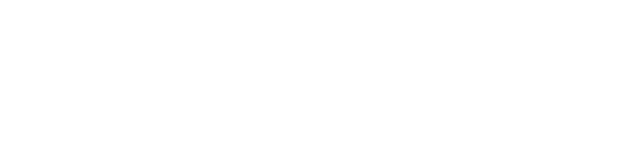
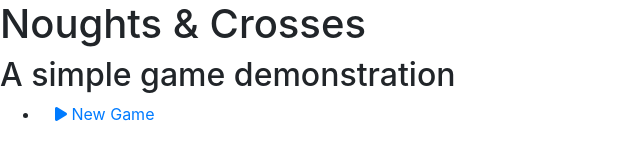
Before and after one commit to BackstagecrewIS/tictactoe, a plain HTML site: page index.html in a window 1280 px wide. Shown: the whole page, without its empty margins (0-640 px from the left). Drawn offline with nearby package versions, Linux system fonts and the light colour scheme; a web font is replaced by a local one.

Commit message:
Add page heading

```diff
--- a/index.html
+++ b/index.html
@@ -12,7 +12,23 @@
 </head>
 <body>
     <header>
-
+        <div class="row">
+            <div class="col-md-12">
+                <div>
+                    <h1 class="pub-sign uppercase">Noughts & Crosses</h1>
+                    <h2 class="welcome welcome-colours">A simple game demonstration</h2>
+                </div>
+            </div>
+            <div>
+                <div class="col-md-12">
+                    <ul id="nav">
+                        <li class="col-12">
+                            <a href="#"><i class="fa-solid fa-play"></i><span> New Game</span></a>
+                        </li>
+                    </ul>
+                </div>
+            </div>
+        </div>
     </header>
     <section>
 
```
